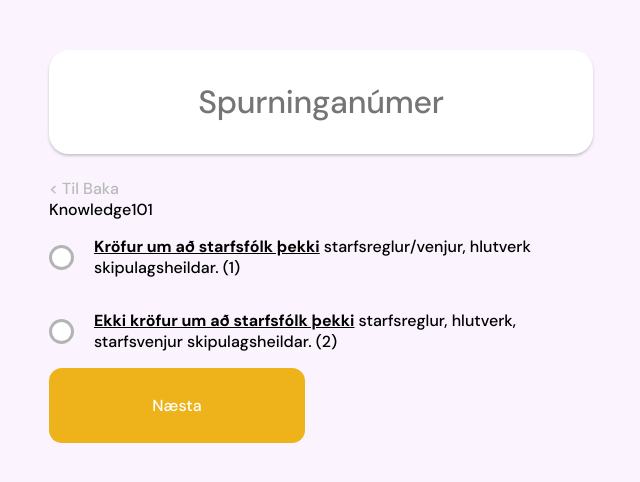
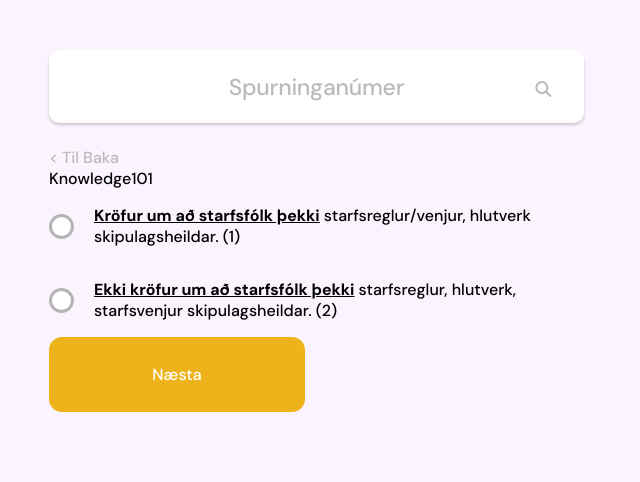
Before and after one commit to oddurth/jafnlaunastofademo, a React (Create React App) app: page / in a window 1280 px wide. Shown: the part 126-608 px from the top of the page, without its empty margins (335-975 px from the left). Built offline with nearby package versions, Linux system fonts and the light colour scheme.

Commit message:
search-icon

```diff
--- a/package.json
+++ b/package.json
@@ -4,6 +4,8 @@
   "version": "0.1.0",
   "private": true,
   "dependencies": {
+    "@fortawesome/free-solid-svg-icons": "^6.4.0",
+    "@fortawesome/react-fontawesome": "^0.2.0",
     "@testing-library/jest-dom": "^5.16.5",
     "@testing-library/react": "^13.4.0",
     "@testing-library/user-event": "^13.5.0",
@@ -18,7 +20,7 @@
     "test": "react-scripts test",
     "eject": "react-scripts eject",
     "predeploy": "npm run build",
-    "deploy" : "gh-pages -d build"
+    "deploy": "gh-pages -d build"
   },
   "eslintConfig": {
     "extends": [
--- a/src/Components/QuestionDemo.jsx
+++ b/src/Components/QuestionDemo.jsx
@@ -1,6 +1,8 @@
 import React, { useEffect, useState } from 'react'
 import data from './data4.json';
 import './questions.css'
+import { FontAwesomeIcon } from '@fortawesome/react-fontawesome';
+import { faSearch } from '@fortawesome/free-solid-svg-icons';
 
 const QuestionDemo = () => {
     const [currentQuestion, setCurrentQuestion] = useState("101");
@@ -99,6 +101,12 @@ const QuestionDemo = () => {
         <div>
             {!showResults ? (
                 <>
+                    <div className='search__icon'
+                    onClick={handleFormSubmit}
+                    >
+                        <FontAwesomeIcon icon={faSearch} />
+                    </div>
+
                     <div>
                         <form onSubmit={handleFormSubmit}>
                             <input
@@ -106,9 +114,14 @@ const QuestionDemo = () => {
                                 value={searchTerm}
                                 onChange={handleInputChange}
                                 placeholder="Spurninganúmer"
+                                className='input__question'
                             ></input>
                         </form>
                     </div>
+
+
+
+
                     <div className="question__back">
                         {previousQuestions && (
                             <div onClick={handleBack}>
--- a/src/Components/questions.css
+++ b/src/Components/questions.css
@@ -356,3 +356,26 @@ strong{
 .extra__space{
     height: 50px;
 }
+
+.input__question{
+    height: 50px;
+    font-size: 23px;
+    border-radius: 10px;
+}
+
+.search__icon{
+    color: #BABABA;
+    position: absolute;
+    transform: translate(38vw, 45px);
+    cursor: pointer;
+}
+
+input::placeholder {
+    color: #bababa;
+  }
+
+@media (max-width: 580px) {
+    .search__icon{
+        display: none;
+    }
+}
```
Also changed, not shown: 1 other file (tests, documents, lock files or other folders).
